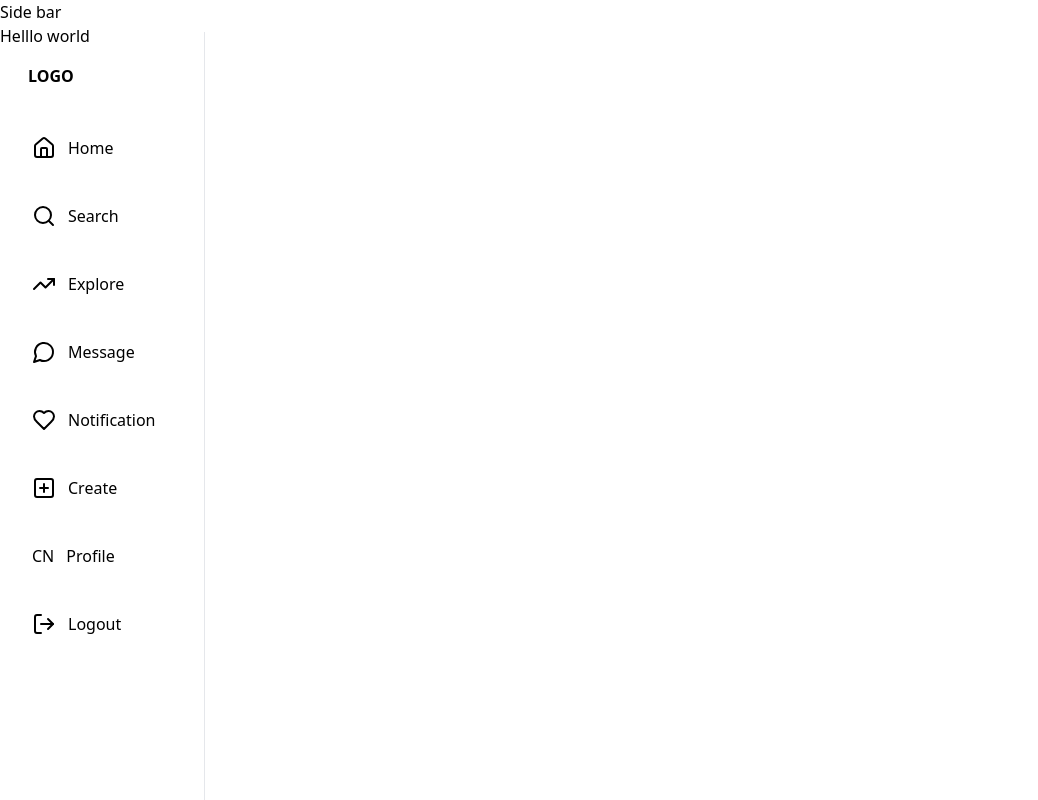
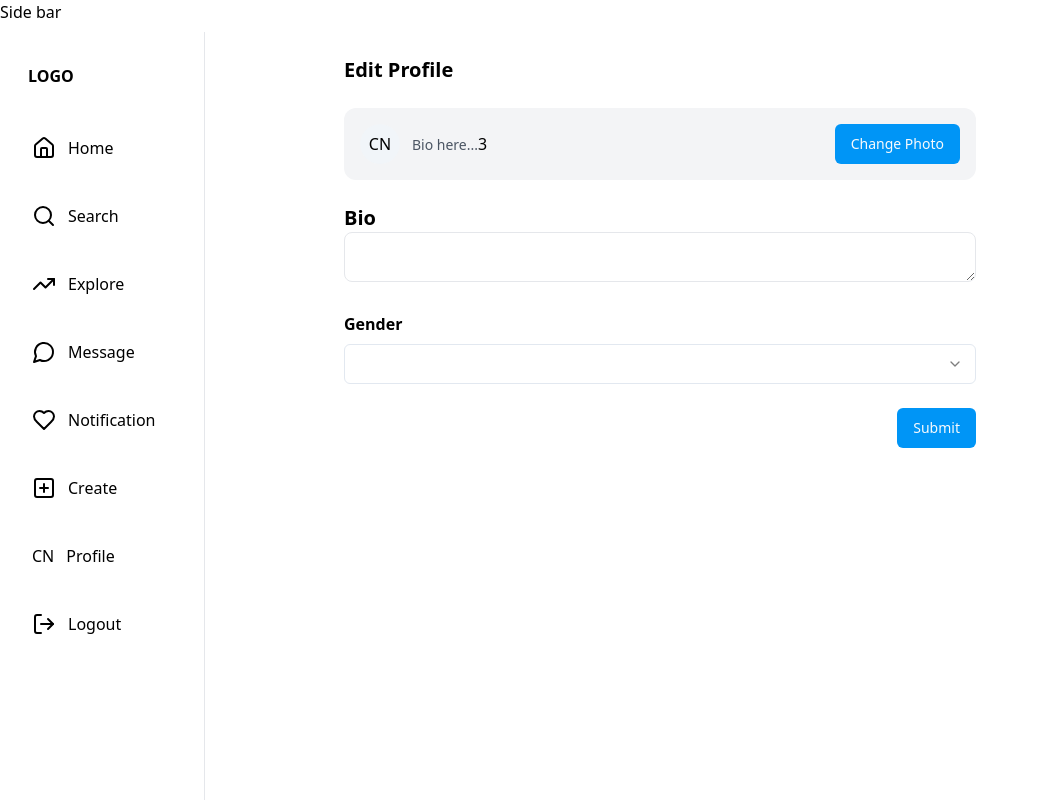
Before and after one commit to roshanlal548831/Instagram, a React (Vite) app in the folder frontend/: page /account/edit in a window 1280 px wide. Shown: the whole page, without its empty margins (0-1038 px from the left). Built offline with nearby package versions, Linux system fonts and the light colour scheme.

Commit message:
edit profile functionalty created

```diff
--- a/frontend/package.json
+++ b/frontend/package.json
@@ -13,6 +13,7 @@
     "@radix-ui/react-avatar": "^1.1.0",
     "@radix-ui/react-dialog": "^1.1.1",
     "@radix-ui/react-label": "^2.1.0",
+    "@radix-ui/react-select": "^2.1.1",
     "@radix-ui/react-slot": "^1.1.0",
     "@reduxjs/toolkit": "^2.2.7",
     "axios": "^1.7.4",
--- a/frontend/src/components/EditProfile.jsx
+++ b/frontend/src/components/EditProfile.jsx
@@ -1,9 +1,121 @@
-import React from 'react'
+import React, { useRef, useState } from 'react'
+import { useDispatch, useSelector } from 'react-redux'
+import { Avatar, AvatarFallback, AvatarImage } from './ui/avatar';
+import { Button } from './ui/button';
+import { Select, SelectContent, SelectGroup, SelectItem, SelectTrigger, SelectValue } from './ui/select';
+import axios from 'axios';
+import { Loader, Loader2 } from 'lucide-react';
+import { useNavigate } from 'react-router-dom';
+import { toast } from 'react-toastify';
+import { setAuthUser } from '@/redux/AuthSlice';
 
 const EditProfile = () => {
+  const {user}  =  useSelector(store => store.auth);
+    const imageRef = useRef();
+    const [loading,setLoading] = useState(false);
+    const[input,setInput] = useState({
+    profilePicture: user?.profilePicture,
+    bio: user?.bio,
+    gender:user?.gender
+
+    });
+
+  const navigate = useNavigate();
+  const dispatch = useDispatch();
+
+  const fileChangehandler = (e) => {
+    const file = e.target.files?.[0]
+    console.log("this is file ",file)
+    if(file)setInput({...input,profilePicture:file});
+  };
+
+  const selectChangeHandler = (value) => {
+          setInput({...input,gender:value});
+  }
+
+    const editProfileHandler = async() => {
+      const formData = new FormData();
+      formData.append("bio",input.bio)
+      formData.append("gender",input.gender)
+      if(input.profilePicture){
+        formData.append("profilePhoto",input.profilePicture)
+      }
+        try {
+          setLoading(true);
+          const res = await axios.post("/api/v1/user/profile/edit",formData,{
+            headers:{
+              "Content-Type": "multipart/form-data"
+            },
+            withCredentials:true
+          });
+          console.log("this res data ",res.data.user.profilePicture)
+          if(res.data.success){
+            const upDatedUserData = {
+              ...user,
+              bio:res.data.user?.bio,
+              profilePicture:res?.data.user?.profilePicture,
+              gender: res.data.user?.gender
+            };
+            dispatch(setAuthUser(upDatedUserData))
+             navigate(`/profile/${user._id}`)
+            toast.success(res.data.message);
+          }
+        } catch (error) {
+          toast.error(error.response.data.message)
+        }finally{
+          setLoading(false)
+        }
+    }
+
   return (
-    <div>
-      <h1>Helllo world</h1>
+    <div className='flex max-w-2xl mx-auto pl-10'>
+      <section className='flex flex-col gap-6 w-full my-8'>
+           <h1 className=' font-bold text-xl '>Edit Profile</h1>
+           <div className='items-center justify-between gap-2 flex bg-gray-100 rounded-xl p-4'>
+            <div className='flex items-center gap-3'>
+            <Avatar>
+                    <AvatarImage src={user?.profilePicture} className=' rounded-3xl h-12 w-12'/>
+                    <AvatarFallback>CN</AvatarFallback>
+                 </Avatar>
+            <div >
+                <h1 className=' font-semibold text-sm'></h1>
+                <span className='text-gray-600 text-sm'>{user?.bio || 'Bio here...'}</span>3
+            </div>
+            </div>
+              <input ref={imageRef}  onChange={fileChangehandler} type="file" className='hidden'  />
+              <Button onClick={()=>imageRef?.current.click()} className="bg-[#0095F6] hover:bg-[#3e88dd]">Change Photo</Button>
+            </div>
+            <div className='w-full '>
+                 <h1 className='font-bold text-xl'>Bio</h1>
+                 <textarea value={input.bio} onChange={(e) => setInput({...input,bio:e.target.value})} name="bio" id="" variant="secondary" className='focus-visible:ring-slate-500 border rounded-lg w-full'/>
+            </div>
+              <div>
+                   <h1 className='font-bold mb-2'>Gender</h1>
+                   <Select defaultValue={input.gender} onValueChange={selectChangeHandler}>
+                           <SelectTrigger className="w-full">
+                             <SelectValue  />
+                           </SelectTrigger>
+                           <SelectContent>
+                             <SelectGroup>
+                               <SelectItem value="male">Male</SelectItem>
+                               <SelectItem value="female">Female</SelectItem>
+                             </SelectGroup>
+                           </SelectContent>
+                      </Select>
+                  </div>
+                  <div className='flex justify-end'>
+                    {
+                      loading ?( <Button className="w-fit bg-[#0095F6] hover:bg-[#2e56a7]">
+                        <Loader2 className='mr-2 h-4 w-4 animate-spin'/>
+                        Please wait
+                        </Button>
+                        ) : (
+                          <Button onClick={editProfileHandler} className="w-fit bg-[#0095F6] hover:bg-[#2e56a7]">Submit</Button>
+                        )
+
+                    }
+                  </div>
+      </section>
     </div>
   )
 }
--- a/frontend/src/components/Profile.jsx
+++ b/frontend/src/components/Profile.jsx
@@ -12,10 +12,11 @@
   const userId = param.id;
   const[activetab,setactivetab] = useState('post')
   useGetUserProfile(userId);
-  const {userProfile} = useSelector(store => store.auth);
-  console.log("this userdata",userProfile);
 
-  const isLoggedInUserProfile = true;
+  const {userProfile,user} = useSelector(store => store.auth);
+
+
+  const isLoggedInUserProfile = user?._id === userProfile?._id
   const isFollowing = false
 
   const handletabChange = (tab) =>{
@@ -31,7 +32,7 @@
       </div>
       <div className='grid grid-cols-2'>
         <section className='flex items-center justify-center'>
-        <Avatar className="h-32 w-36">
+        <Avatar className="h-36 w-36">
           <AvatarImage src={userProfile?.profilePicture} alt="profilePicture"/>
           <AvatarFallback>CN</AvatarFallback>
        </Avatar>
@@ -43,7 +44,7 @@
               {
                 isLoggedInUserProfile ? (
                   <>
-                 <Link> <Button variant="secondary" className="hover:bg-gray-200 h-8">Edit Profile</Button></Link>
+                 <Link to="/account/edit"> <Button variant="secondary" className="hover:bg-gray-200 h-8">Edit Profile</Button></Link>
                   <Button variant="secondary" className="hover:bg-gray-200 h-8">View archive</Button>
                   <Button variant="secondary" className="hover:bg-gray-200 h-8">ad tools</Button>
                 </>
@@ -86,7 +87,6 @@
            <div className=' grid grid-cols-3 gap-5'>
               {
                 displayedPost.map((post)=>{
-                  console.log(post)
                   return (
                     <div key={post?._id} className=' relative group cursor-pointer'>
                       <img src={post?.image} alt="postimage" className='rounded-sm my-2 w-full aspect-square object-cover  ' />
--- /dev/null
+++ b/frontend/src/components/ui/select.jsx
@@ -0,0 +1,120 @@
+import * as React from "react"
+import * as SelectPrimitive from "@radix-ui/react-select"
+import { Check, ChevronDown, ChevronUp } from "lucide-react"
+
+import { cn } from "@/lib/utils"
+
+const Select = SelectPrimitive.Root
+
+const SelectGroup = SelectPrimitive.Group
+
+const SelectValue = SelectPrimitive.Value
+
+const SelectTrigger = React.forwardRef(({ className, children, ...props }, ref) => (
+  <SelectPrimitive.Trigger
+    ref={ref}
+    className={cn(
+      "flex h-10 w-full items-center justify-between rounded-md border border-slate-200 bg-white px-3 py-2 text-sm ring-offset-white placeholder:text-slate-500 focus:outline-none focus:ring-2 focus:ring-slate-950 focus:ring-offset-2 disabled:cursor-not-allowed disabled:opacity-50 [&>span]:line-clamp-1 dark:border-slate-800 dark:bg-slate-950 dark:ring-offset-slate-950 dark:placeholder:text-slate-400 dark:focus:ring-slate-300",
+      className
+    )}
+    {...props}>
+    {children}
+    <SelectPrimitive.Icon asChild>
+      <ChevronDown className="h-4 w-4 opacity-50" />
+    </SelectPrimitive.Icon>
+  </SelectPrimitive.Trigger>
+))
+SelectTrigger.displayName = SelectPrimitive.Trigger.displayName
+
+const SelectScrollUpButton = React.forwardRef(({ className, ...props }, ref) => (
+  <SelectPrimitive.ScrollUpButton
+    ref={ref}
+    className={cn("flex cursor-default items-center justify-center py-1", className)}
+    {...props}>
+    <ChevronUp className="h-4 w-4" />
+  </SelectPrimitive.ScrollUpButton>
+))
+SelectScrollUpButton.displayName = SelectPrimitive.ScrollUpButton.displayName
+
+const SelectScrollDownButton = React.forwardRef(({ className, ...props }, ref) => (
+  <SelectPrimitive.ScrollDownButton
+    ref={ref}
+    className={cn("flex cursor-default items-center justify-center py-1", className)}
+    {...props}>
+    <ChevronDown className="h-4 w-4" />
+  </SelectPrimitive.ScrollDownButton>
+))
+SelectScrollDownButton.displayName =
+  SelectPrimitive.ScrollDownButton.displayName
+
+const SelectContent = React.forwardRef(({ className, children, position = "popper", ...props }, ref) => (
+  <SelectPrimitive.Portal>
+    <SelectPrimitive.Content
+      ref={ref}
+      className={cn(
+        "relative z-50 max-h-96 min-w-[8rem] overflow-hidden rounded-md border border-slate-200 bg-white text-slate-950 shadow-md data-[state=open]:animate-in data-[state=closed]:animate-out data-[state=closed]:fade-out-0 data-[state=open]:fade-in-0 data-[state=closed]:zoom-out-95 data-[state=open]:zoom-in-95 data-[side=bottom]:slide-in-from-top-2 data-[side=left]:slide-in-from-right-2 data-[side=right]:slide-in-from-left-2 data-[side=top]:slide-in-from-bottom-2 dark:border-slate-800 dark:bg-slate-950 dark:text-slate-50",
+        position === "popper" &&
+          "data-[side=bottom]:translate-y-1 data-[side=left]:-translate-x-1 data-[side=right]:translate-x-1 data-[side=top]:-translate-y-1",
+        className
+      )}
+      position={position}
+      {...props}>
+      <SelectScrollUpButton />
+      <SelectPrimitive.Viewport
+        className={cn("p-1", position === "popper" &&
+          "h-[var(--radix-select-trigger-height)] w-full min-w-[var(--radix-select-trigger-width)]")}>
+        {children}
+      </SelectPrimitive.Viewport>
+      <SelectScrollDownButton />
+    </SelectPrimitive.Content>
+  </SelectPrimitive.Portal>
+))
+SelectContent.displayName = SelectPrimitive.Content.displayName
+
+const SelectLabel = React.forwardRef(({ className, ...props }, ref) => (
+  <SelectPrimitive.Label
+    ref={ref}
+    className={cn("py-1.5 pl-8 pr-2 text-sm font-semibold", className)}
+    {...props} />
+))
+SelectLabel.displayName = SelectPrimitive.Label.displayName
+
+const SelectItem = React.forwardRef(({ className, children, ...props }, ref) => (
+  <SelectPrimitive.Item
+    ref={ref}
+    className={cn(
+      "relative flex w-full cursor-default select-none items-center rounded-sm py-1.5 pl-8 pr-2 text-sm outline-none focus:bg-slate-100 focus:text-slate-900 data-[disabled]:pointer-events-none data-[disabled]:opacity-50 dark:focus:bg-slate-800 dark:focus:text-slate-50",
+      className
+    )}
+    {...props}>
+    <span className="absolute left-2 flex h-3.5 w-3.5 items-center justify-center">
+      <SelectPrimitive.ItemIndicator>
+        <Check className="h-4 w-4" />
+      </SelectPrimitive.ItemIndicator>
+    </span>
+
+    <SelectPrimitive.ItemText>{children}</SelectPrimitive.ItemText>
+  </SelectPrimitive.Item>
+))
+SelectItem.displayName = SelectPrimitive.Item.displayName
+
+const SelectSeparator = React.forwardRef(({ className, ...props }, ref) => (
+  <SelectPrimitive.Separator
+    ref={ref}
+    className={cn("-mx-1 my-1 h-px bg-slate-100 dark:bg-slate-800", className)}
+    {...props} />
+))
+SelectSeparator.displayName = SelectPrimitive.Separator.displayName
+
+export {
+  Select,
+  SelectGroup,
+  SelectValue,
+  SelectTrigger,
+  SelectContent,
+  SelectLabel,
+  SelectItem,
+  SelectSeparator,
+  SelectScrollUpButton,
+  SelectScrollDownButton,
+}
```
Also changed, not shown: 2 other files (tests, documents, lock files or other folders).
